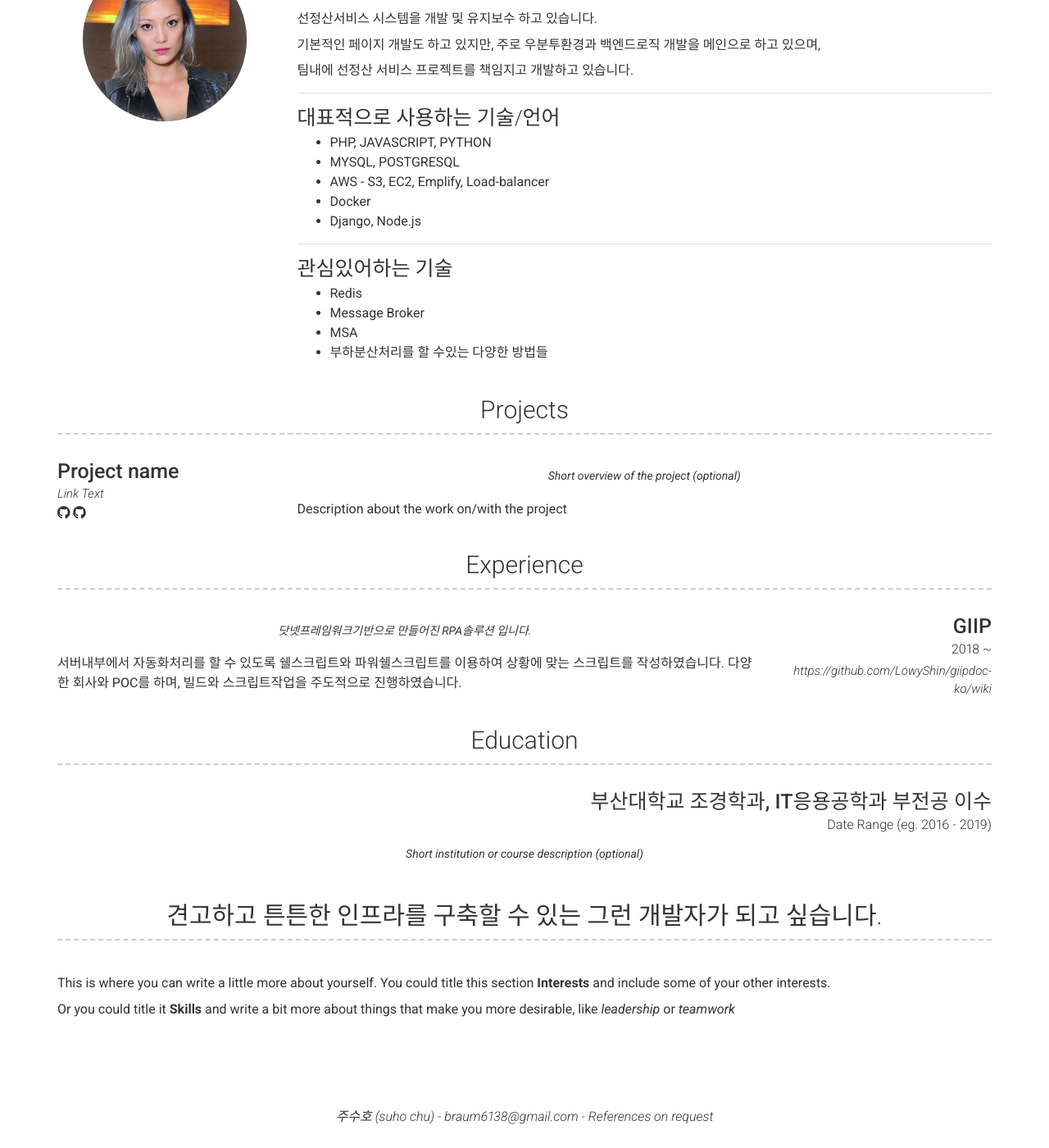
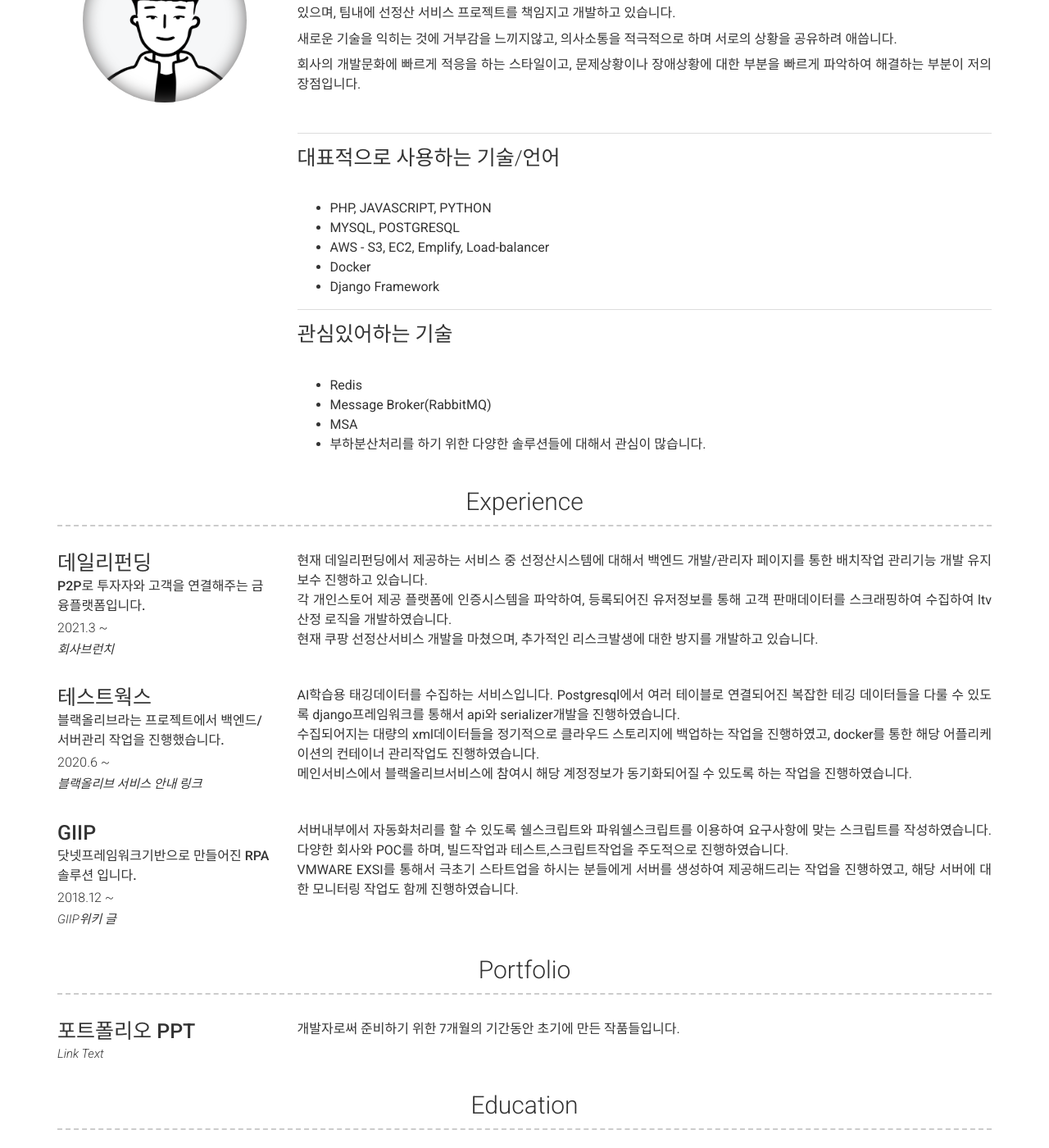
Before and after one commit to groovejumat/groovejumat.github.io, a Jekyll site: the page built from index.md, in a window 1280 px wide and 1400 px high, scrolled down 354 px. Shown: the whole window at 82% size. Built offline with Jekyll 4.4.1, drawn with Linux system fonts in a browser that asks for light colours; nearby versions of some CDN libraries; some of the changed text lies outside the part shown.

Commit message:
resume update

```diff
--- a/_config.yml
+++ b/_config.yml
@@ -1,5 +1,5 @@
 # Site
-repository: Git repository where your resume will be hosted, only required if you are hosting on GitHub (eg. sproogen/modern-resume-theme)
+# repository: Git repository where your resume will be hosted, only required if you are hosting on GitHub (eg. sproogen/modern-resume-theme)
 # favicon: Directory of your favicon (eg. images/favicon.ico)(optional)
 
 # Content configuration version
@@ -9,109 +9,103 @@ version: 2
 name: 주수호 (suho chu)
 title: Backend Developer
 email: braum6138@gmail.com
-# # email_title: Email (Email title override)
 phone: 010 - 2808 -4674
-# # phone_title: Phone (Phone title override)
-# website: Your website (eg. https://google.com)(optional)
-# # website_title: Web (Website title override)
 
-# Dark Mode (true/false/never)
 darkmode: false
 
-# Social links
-# twitter_username: jekyllrb
-# github_username:  jekyll
-# stackoverflow_username: "00000001"
-# dribbble_username: jekyll
-# facebook_username: jekyll
-# flickr_username: jekyll
-# instagram_username: jekyll
-# linkedin_username: jekyll
-# xing_username: jekyll
-# pinterest_username: jekyll
-# youtube_username: jekyll
-# googleplus_username: +jekyll
-# orcid_username: 0000-0000-0000-0000
+about_profile_image: images/suho.png
+about_content: | # this will include new lines to allow paragraphs
+  안녕하세요. 2년 6개월차 백엔드 개발자 주수호 입니다. 현재는 "데일리핀딩" 이라는 회사에서 쿠팡,티몬,위메프와 같은 판매스토어를 이용하고 계시는 셀러분들을 위한 선정산서비스 시스템을 개발 및 유지보수하고 있습니다.
 
-# Additional icon links
-additional_links:
-- title: Link name
-  # icon: Font Awesome brand icon name (eg. fab fa-twitter) (https://fontawesome.com/icons?d=gallery&s=brands&m=free)
-  # url: Link url (eg. https://google.com)
-# - title: another link
-#   icon: font awesome brand icon name (eg. fab fa-twitter) (https://fontawesome.com/icons?d=gallery&s=brands&m=free)
-#   url: Link url (eg. https://google.com)
+  기본적인 페이지 개발도 진행하고 있지만, 주로 우분투환경에서 백엔드로직 개발과 쉘스크립트를 통한 배치작업을 메인으로 하고 있으며, 팀내에 선정산 서비스 프로젝트를 책임지고 개발하고 있습니다.
 
-# Google Analytics and Tag Manager
-# Using more than one of these may cause issues with reporting
-# gtm: "GTM-0000000"
-# gtag: "UA-00000000-0"
-# google_analytics: "UA-00000000-0"
+  새로운 기술을 익히는 것에 거부감을 느끼지않고, 의사소통을 적극적으로 하며 서로의 상황을 공유하려 애씁니다.
 
-# About Section
-# about_title: About Me (Use this to override about section title)
-about_profile_image: images/profile.jpg
-about_content: | # this will include new lines to allow paragraphs
-  안녕하세요. 백엔드 개발자 주수호 입니다.
+  회사의 개발문화에 빠르게 적응을 하는 스타일이고, 문제상황이나 장애상황에 대한 부분을 빠르게 파악하여 해결하는 부분이 저의 장점입니다.
 
-  현재는 "데일리페이" 라는 회사에서 쿠팡,티몬,위메프와 같은 판매스토어를 이용하고 계시는 셀러분들을 위한
-
-  선정산서비스 시스템을 개발 및 유지보수 하고 있습니다.
-
-  기본적인 페이지 개발도 하고 있지만, 주로 우분투환경과 백엔드로직 개발을 메인으로 하고 있으며,
-
-  팀내에 선정산 서비스 프로젝트를 책임지고 개발하고 있습니다.
+  <br>
 
   ---
 
   #### 대표적으로 사용하는 기술/언어
+  <br>
   - PHP, JAVASCRIPT, PYTHON
   - MYSQL, POSTGRESQL
   - AWS - S3, EC2, Emplify, Load-balancer
   - Docker
-  - Django, Node.js
+  - Django Framework
 
   ---
 
   #### 관심있어하는 기술
+  <br>
   - Redis
-  - Message Broker
+  - Message Broker(RabbitMQ)
   - MSA
-  - 부하분산처리를 할 수있는 다양한 방법들
+  - 부하분산처리를 하기 위한 다양한 솔루션들에 대해서 관심이 많습니다.
 
 content:
-  - title: Projects # Title for the section
+
+  - title: Experience
+    layout: list
+    content:
+      - layout: left
+        title: 데일리펀딩
+        sub_title: P2P로 투자자와 고객을 연결해주는 금융플랫폼입니다.
+        caption: 2021.3 ~
+        link: https://brunch.co.kr/@dailian#articles
+        link_text : 회사브런치
+        description:
+        | # this will include new lines to allow paragraphs
+          현재 데일리펀딩에서 제공하는 서비스 중 선정산시스템에 대해서 백엔드 개발/관리자 페이지를 통한 배치작업 관리기능 개발
+          유지 보수 진행하고 있습니다.<br>
+          각 개인스토어 제공 플랫폼에 인증시스템을 파악하여, 등록되어진 유저정보를 통해 고객 판매데이터를 스크래핑하여 수집하여 ltv산정 로직을 개발하였습니다.<br>
+          현재 쿠팡 선정산서비스 개발을 마쳤으며, 추가적인 리스크발생에 대한 방지를 개발하고 있습니다.
+
+
+      - layout: left
+        title: 테스트웍스
+        sub_title: 블랙올리브라는 프로젝트에서 백엔드/서버관리 작업을 진행했습니다.
+        caption: 2020.6 ~
+        link: https://www.testworks.co.kr/contents/blackolive.html
+        link_text : 블랙올리브 서비스 안내 링크
+        description: |
+          AI학습용 태깅데이터를 수집하는 서비스입니다. Postgresql에서 여러 테이블로 연결되어진 복잡한 테깅 데이터들을
+          다룰 수 있도록 django프레임워크를 통해서 api와 serializer개발을 진행하였습니다.
+          <br>
+          수집되어지는 대량의 xml데이터들을
+          정기적으로 클라우드 스토리지에 백업하는 작업을 진행하였고, docker를 통한 해당 어플리케이션의 컨테이너 관리작업도 진행하였습니다.
+          <br>
+          메인서비스에서 블랙올리브서비스에 참여시 해당 계정정보가 동기화되어질 수 있도록 하는 작업을 진행하였습니다.
+
+      - layout: left
+        title: GIIP
+        sub_title: 닷넷프레임워크기반으로 만들어진 RPA솔루션 입니다.
+        caption: 2018.12 ~
+        link: https://github.com/LowyShin/giipdoc-ko/wiki
+        link_text : GIIP위키 글
+        description: |
+          서버내부에서 자동화처리를 할 수 있도록
+          쉘스크립트와 파워쉘스크립트를 이용하여 요구사항에 맞는 스크립트를 작성하였습니다.
+          다양한 회사와 POC를 하며, 빌드작업과 테스트,스크립트작업을 주도적으로 진행하였습니다.
+          <br>
+          VMWARE EXSI를 통해서 극초기 스타트업을 하시는 분들에게 서버를 생성하여 제공해드리는 작업을 진행하였고,
+          해당 서버에 대한 모니터링 작업도 함께 진행하였습니다.
+
+
+  - title: Portfolio # Title for the section
     layout: list # Type of content section (list/text)
     content:
       - layout: left
-        title: Project name
+        title: 포트폴리오 PPT
         link: Link to project (eg. sproogen.github.io/modern-resume-theme)(optional)
         link_text: Link Text
-        additional_links:
-          - title:  Github page for project (eg. sproogen/modern-resume-theme)
-            icon: fab fa-github
-            url: Link to project (eg. sproogen.github.io/modern-resume-theme)(optional)
-          - title:  Github page for project (eg. sproogen/modern-resume-theme)
-            icon: fab fa-github
-            url: Link to project (eg. sproogen.github.io/modern-resume-theme)(optional)
-        quote: >
-          Short overview of the project (optional)
         description: | # this will include new lines to allow paragraphs
-          Description about the work on/with the project
-  - title: Experience
-    layout: list
-    content:
-      - layout: right
-        title: GIIP
-        # sub_title: 닷넷프레임워크기반으로 만들어진 RPA솔루션 입니다.
-        caption: 2018 ~
-        link: https://github.com/LowyShin/giipdoc-ko/wiki
-        quote: >
-          닷넷프레임워크기반으로 만들어진 RPA솔루션 입니다.
-        description: | # this will include new lines to allow paragraphs
-          서버내부에서 자동화처리를 할 수 있도록
-          쉘스크립트와 파워쉘스크립트를 이용하여 상황에 맞는 스크립트를 작성하였습니다.
-          다양한 회사와 POC를 하며, 빌드와 스크립트작업을 주도적으로 진행하였습니다.
+          개발자로써 준비하기 위한 7개월의 기간동안 초기에 만든 작품들입니다.
+
+
+
+
     # content:
     #     title: 테스트웍스
     #     # sub_title: Job title
@@ -124,21 +118,18 @@ content:
   - title: Education
     layout: list
     content:
-      - layout: top-right
-        title: 부산대학교 조경학과, IT응용공학과 부전공 이수
+      - layout: top-left
+        title: 부산대학교 조경학과, IT응용공학과 부전공
         # sub_title: Qualifications (eg. BA Performing Arts)
-        caption: Date Range (eg. 2016 - 2019)
-        quote: >
-          Short institution or course description (optional)
-        description: | # this will include new lines to allow paragraphs
+        caption: Date Range (eg. 2011 - 2019)
+        description:
 
-  - title: 견고하고 튼튼한 인프라를 구축할 수 있는 그런 개발자가 되고 싶습니다.
+  - title: 견고하고 튼튼한 서비스를 구축할 수 있는 엔지니어가 되고 싶습니다.
     layout: text
     content: | # this will include new lines to allow paragraphs
-      This is where you can write a little more about yourself. You could title this section **Interests** and include some of your other interests.
-
-      Or you could title it **Skills** and write a bit more about things that make you more desirable, like *leadership* or *teamwork*
-
+      새로운 것을 추구하는 것도 중요하지만, 항상 기본에 충실하려고 노력하고 있습니다.
+      유지보수가 개발에 있어서 얼마나 중요한지 알고 있고, 그렇기에 항상 신중히
+      생각하고, 상황공유와 생각을 적극적으로 팀원들에게 공유하고 이야기 합니다.
 # Footer
 footer_show_references: true
 # references_title: References on request (Override references text)
```
Also changed, not shown: Gemfile.lock, images/suho.png (added).
